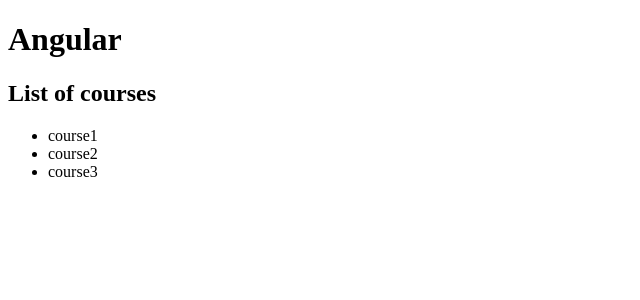
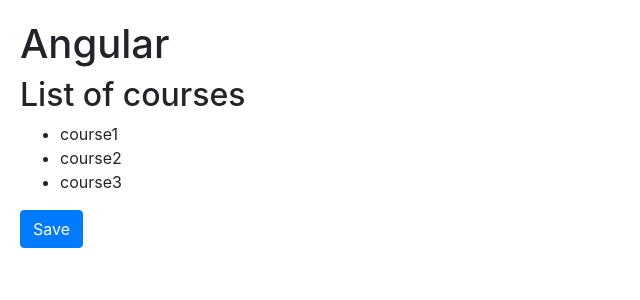
Before and after one commit to naelkilani/angular-essentials, an Angular app in the folder hello-world/: page / in a window 1280 px wide. Shown: the top 300 px of the page, without its empty margins (0-640 px from the left). Built offline with nearby package versions, Linux system fonts and the light colour scheme.

Commit message:
adding bootstrap using npm install bootstrap --save, save will add it to the dependancies so how pull the project just need to run npm install.

```diff
--- a/hello-world/package.json
+++ b/hello-world/package.json
@@ -19,6 +19,7 @@
     "@angular/platform-browser": "~10.0.2",
     "@angular/platform-browser-dynamic": "~10.0.2",
     "@angular/router": "~10.0.2",
+    "bootstrap": "^4.5.0",
     "rxjs": "~6.5.5",
     "tslib": "^2.0.0",
     "zone.js": "~0.10.3"
--- a/hello-world/src/app/courses.component.ts
+++ b/hello-world/src/app/courses.component.ts
@@ -11,6 +11,7 @@
         {{ course }}
         </li>
     </ul>
+    <button class="btn btn-primary">Save</button>
     `
 })
 export class CoursesComponent {
--- a/hello-world/src/styles.css
+++ b/hello-world/src/styles.css
@@ -1 +1,6 @@
 /* You can add global styles to this file, and also import other style files */
+@import "~bootstrap/dist/css/bootstrap.css";
+
+body {
+    padding: 20px;
+}
```
Also changed, not shown: 1 other file (tests, documents, lock files or other folders).
